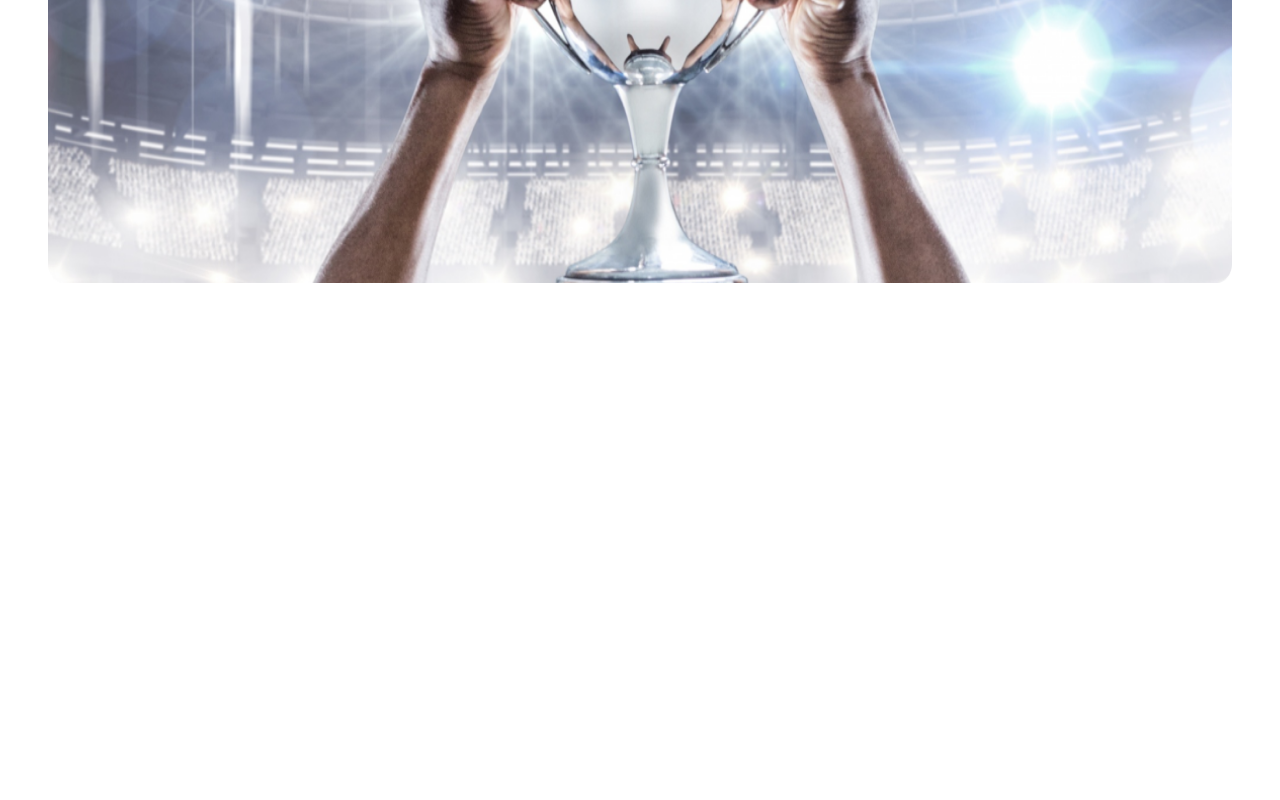
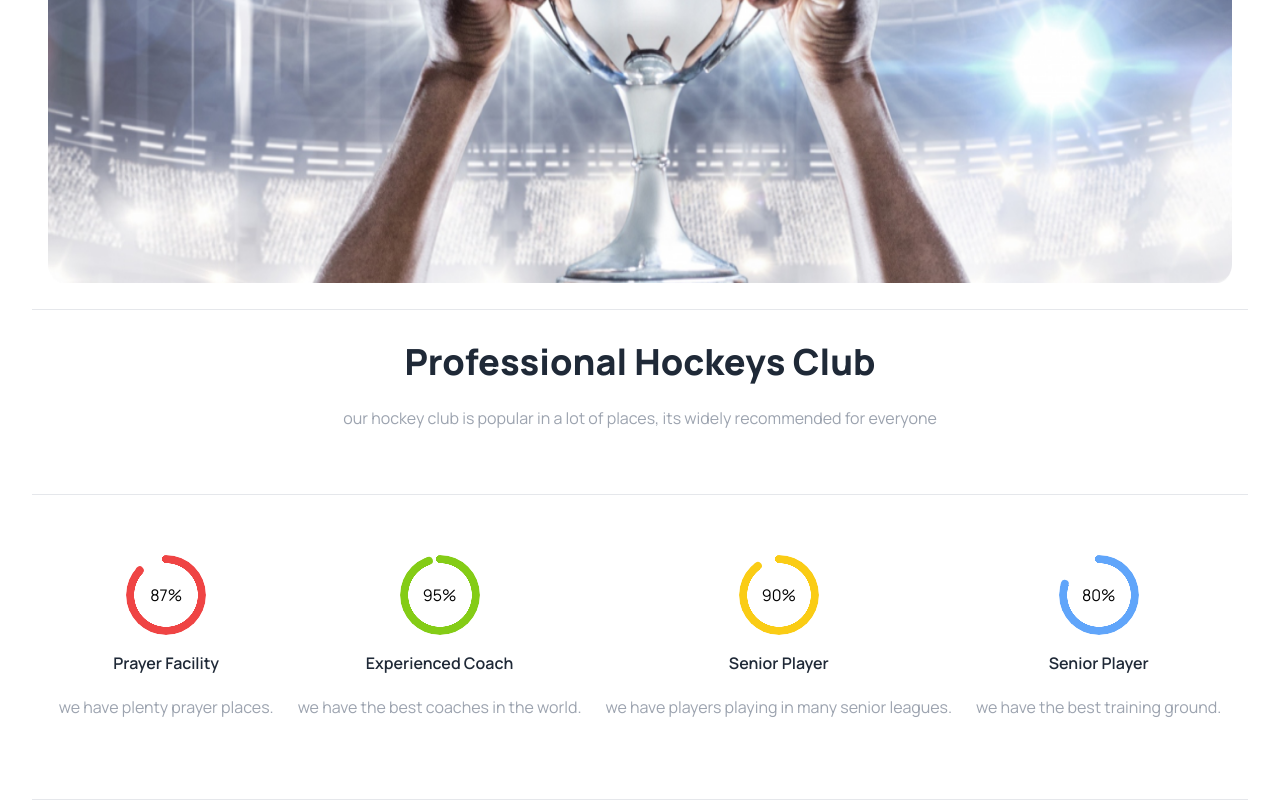
Before and after one commit to 0Karma0/Hockeys-website, a plain HTML site: page index.html in a window 1280 px wide. Shown: the part 509-1309 px from the top of the page. Before the commit the page ends 800 px from the top, so only its background shows below. Drawn offline with nearby package versions, Linux system fonts and the light colour scheme.

Commit message:
added hockey club section

```diff
--- a/index.html
+++ b/index.html
@@ -79,7 +79,7 @@
         </div>
       </div>
     </div>
-    <div class="card sm:w-[400px] m-4 bg-black text-white lg:-mt-52 lg:ml-[1400px]">
+    <div class="card sm:w-[400px] m-4 bg-black text-white lg:-mt-48 lg:ml-[1400px]">
       <div class="card-body">
         <h2 class="card-title font-extrabold">Meet all the heroes from the field</h2>
         <p class="text-gray-400">If a dog chews shoes whose shoes does he choose?</p>
@@ -88,7 +88,37 @@
     <!--banner end-->
   </header>
   <main>
-
+    <!--hockey club start-->
+    <section>
+      <hr class="decoration-dotted w-[95%] m-auto mt-16">
+      <h2 class="card-title font-extrabold justify-center mt-8 lg:text-4xl">Professional Hockeys Club</h2>
+      <p class="text-gray-400 text-center mt-6">our hockey club is popular in a lot of places, its widely recommended for everyone</p>
+      <hr class="decoration-dotted w-[95%] m-auto mt-16">
+      <div class="gap-6 text-center justify-center my-10 lg:flex">
+        <div>
+          <div class="radial-progress text-red-500 mt-5" style="--value:87;" role="progressbar"><span class="text-black">87%</span></div>
+          <h3 class="font-semibold pt-4">Prayer Facility</h3>
+          <p class="text-gray-400 pt-5">we have plenty prayer places.</p>
+        </div>
+        <div>
+          <div class="radial-progress text-lime-500 mt-5" style="--value:95;" role="progressbar"><span class="text-black">95%</span></div>
+          <h3 class="font-semibold pt-4">Experienced Coach</h3>
+          <p class="text-gray-400 pt-5">we have the best coaches in the world.</p>
+        </div>
+        <div>
+          <div class="radial-progress text-yellow-400 mt-5" style="--value:90;" role="progressbar"><span class="text-black">90%</span></div>
+          <h3 class="font-semibold pt-4">Senior Player</h3>
+          <p class="text-gray-400 pt-5">we have players playing in many senior leagues.</p>
+        </div>
+        <div>
+          <div class="radial-progress text-blue-400 mt-5" style="--value:80;" role="progressbar"><span class="text-black">80%</span></div>
+          <h3 class="font-semibold pt-4">Senior Player</h3>
+          <p class="text-gray-400 pt-5">we have the best training ground.</p>
+        </div>
+      </div>
+      <hr class="decoration-dotted w-[95%] m-auto mt-20">
+    </section>
+    <!--hockey club end-->
   </main>
   <footer>
 
```
